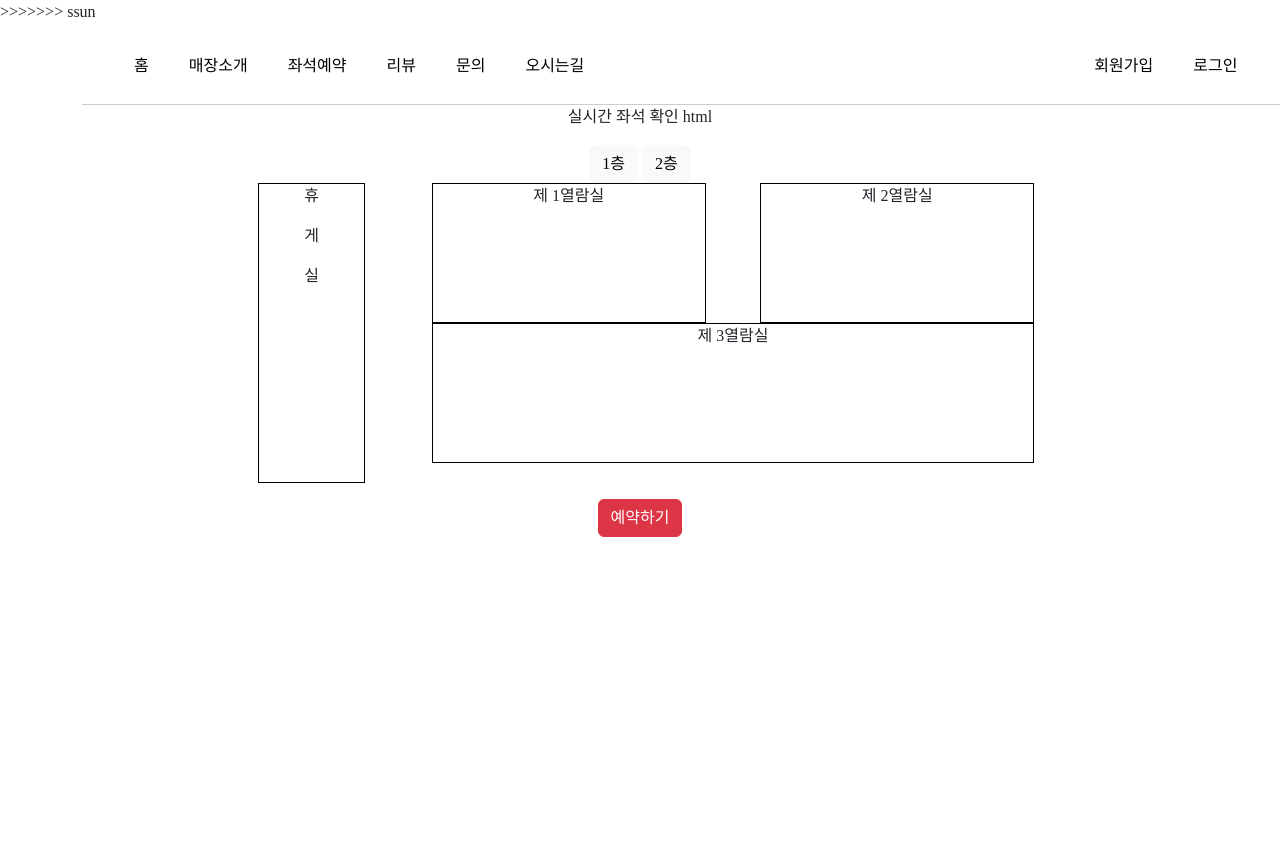
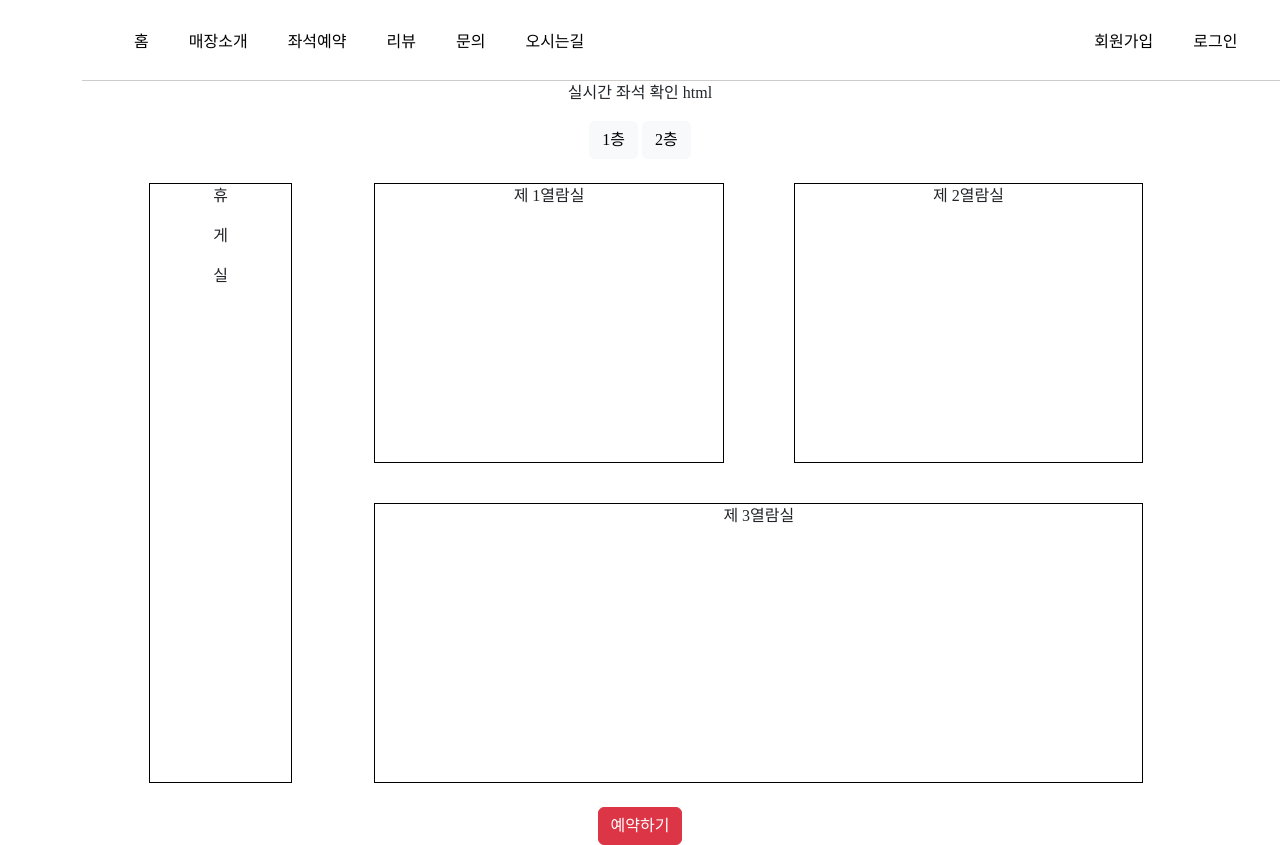
Before and after one commit to wltjsdud0782/StudyRoom, a Spring Boot app: page /seat/seatLive in a window 1280 px wide. Before the commit the page ends 537 px from the top, so only its background shows below. Run offline with Spring Boot 4, Linux system fonts and the light colour scheme; some libraries are stand-ins or nearby versions; some web fonts are replaced.

Commit message:
ãhtml 1층 ì완료

```diff
--- a/src/main/java/com/green/StudyRoom/seat/controller/SeatController.java
+++ b/src/main/java/com/green/StudyRoom/seat/controller/SeatController.java
@@ -5,6 +5,7 @@ import jakarta.annotation.Resource;
 import org.springframework.stereotype.Controller;
 import org.springframework.web.bind.annotation.GetMapping;
 import org.springframework.web.bind.annotation.RequestMapping;
+import org.springframework.web.bind.annotation.RequestParam;
 
 @Controller
 @RequestMapping("/seat")
--- a/src/main/resources/static/css/seat/seat_live.css
+++ b/src/main/resources/static/css/seat/seat_live.css
@@ -1,11 +1,11 @@
 .seatLive {
     margin: 0 auto;
-    width: 70%;
+    width: 90%;
 }
 
 .rest {
     border: 1px solid black;
-    height: 300px;
+    height: 600px;
 }
 
 .room {
@@ -13,10 +13,10 @@
 }
 
 .up-room {
-    height: 140px;
+    height: 280px;
 }
 
 .down-room {
-    height: 140px;
-
+    height: 280px;
+    margin-top: 40px;
 }
--- a/src/main/resources/templates/content/seat/seat_live.html
+++ b/src/main/resources/templates/content/seat/seat_live.html
@@ -13,7 +13,7 @@
     <div class="container text-center">
         실시간 좌석 확인 html
         <div class="floorBtn mt-3">
-            <div class="row">
+            <div class="row mb-4">
                 <div class="col">
                     <button type="button" class="btn btn-light">1층</button>
                     <button type="button" class="btn btn-light">2층</button>
@@ -61,7 +61,7 @@
 
         </div>
 
-        <div class="reservationBtn mt-3">
+        <div class="reservationBtn mt-4">
             <div class="row">
                 <div class="col">
                     <button type="button" class="btn btn-danger">예약하기</button>
--- a/src/main/resources/templates/fragment/main_layout.html
+++ b/src/main/resources/templates/fragment/main_layout.html
@@ -9,7 +9,6 @@ rel="stylesheet" integrity="sha384-T3c6CoIi6uLrA9TneNEoa7RxnatzjcDSCmG1MXxSR1GAs
 crossorigin="anonymous">
 <link rel="stylesheet" href="/css/studyRoom.css">
 <th:block layout:fragment="content_css"></th:block>
->>>>>>> ssun
 </head>
 <body>
 
```
